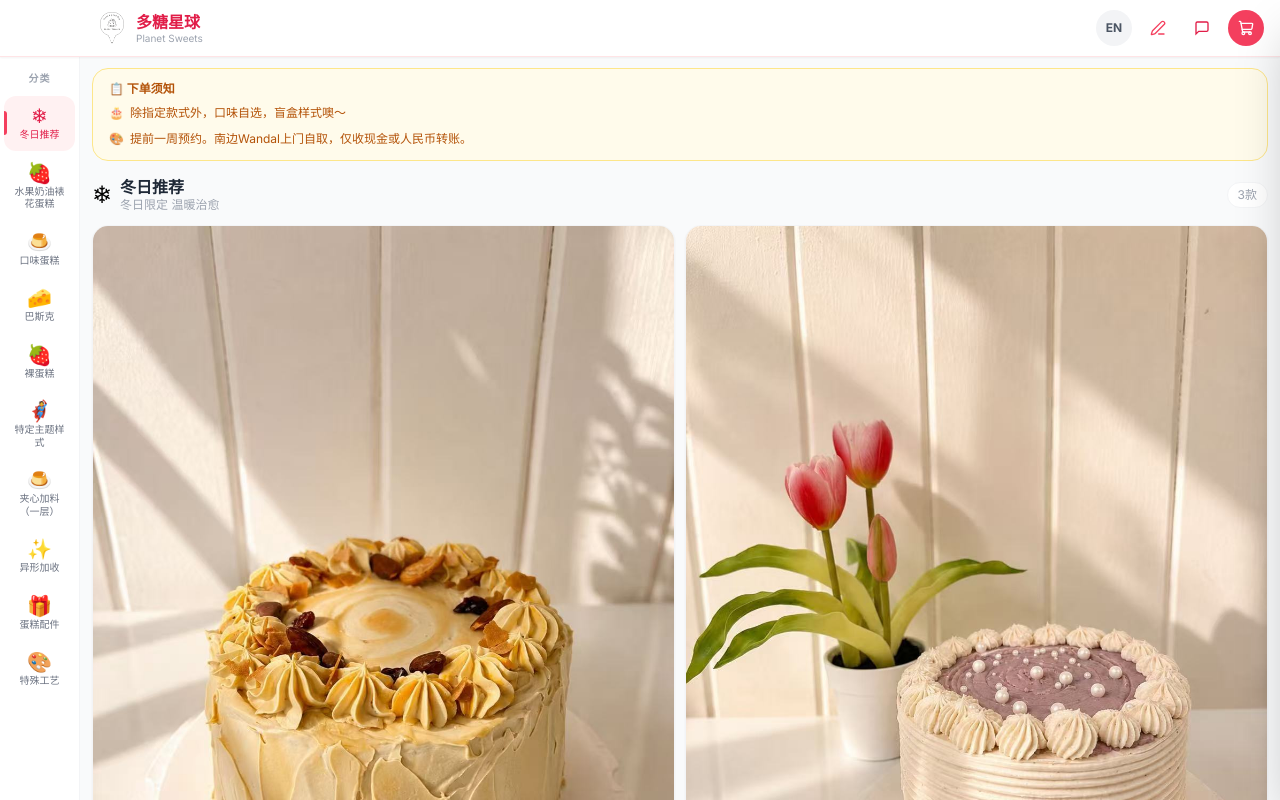
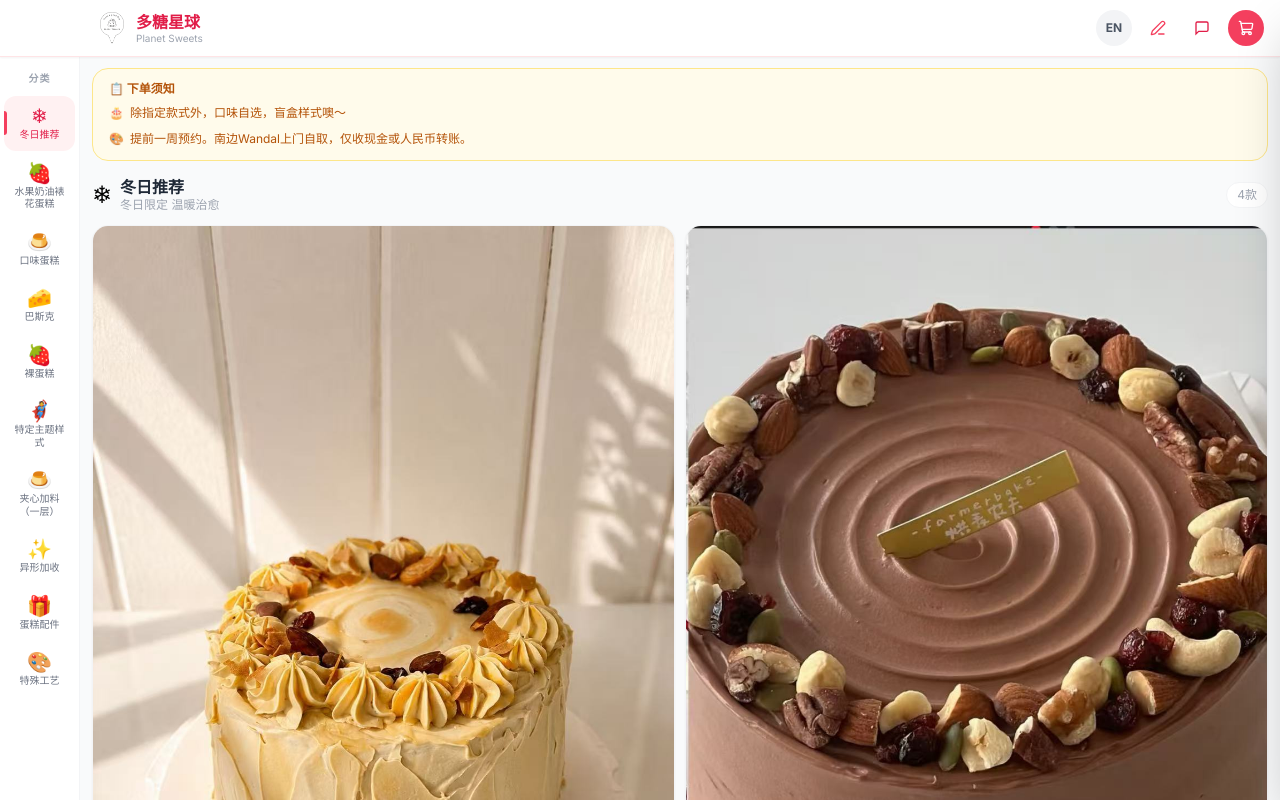
Before and after one commit to peterxia97/planet-sweets, a React (Vite) app: page / in a window 1280 px wide. Shown: the top 800 px of the page. Built offline with nearby package versions, Linux system fonts and the light colour scheme.

Commit message:
Add 纯巧克力蛋糕 to 冬日推荐

```diff
--- a/src/data.ts
+++ b/src/data.ts
@@ -151,7 +151,7 @@
     name: '纯巧克力蛋糕', nameEn: 'Pure Chocolate Cake',
     description: '可可戚风+特调奶油+薄脆夹心+混合坚果',
     descriptionEn: 'Cocoa chiffon + special cream + crispy filling + mixed nuts',
-    price6: 75, price8: 95, image: '/qiaokelikeke.jpg',
+    price6: 75, price8: 95, image: '/qiaokelikeke.jpg', alsoIn: [13],
   },
   {
     id: 211, categoryId: 2,
```
